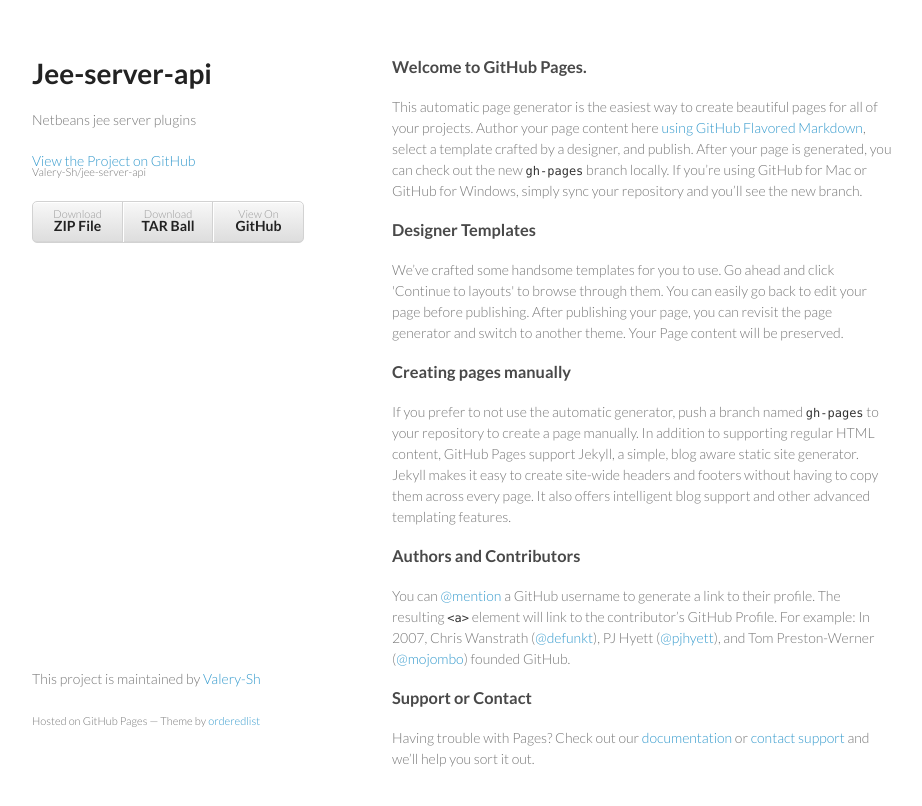
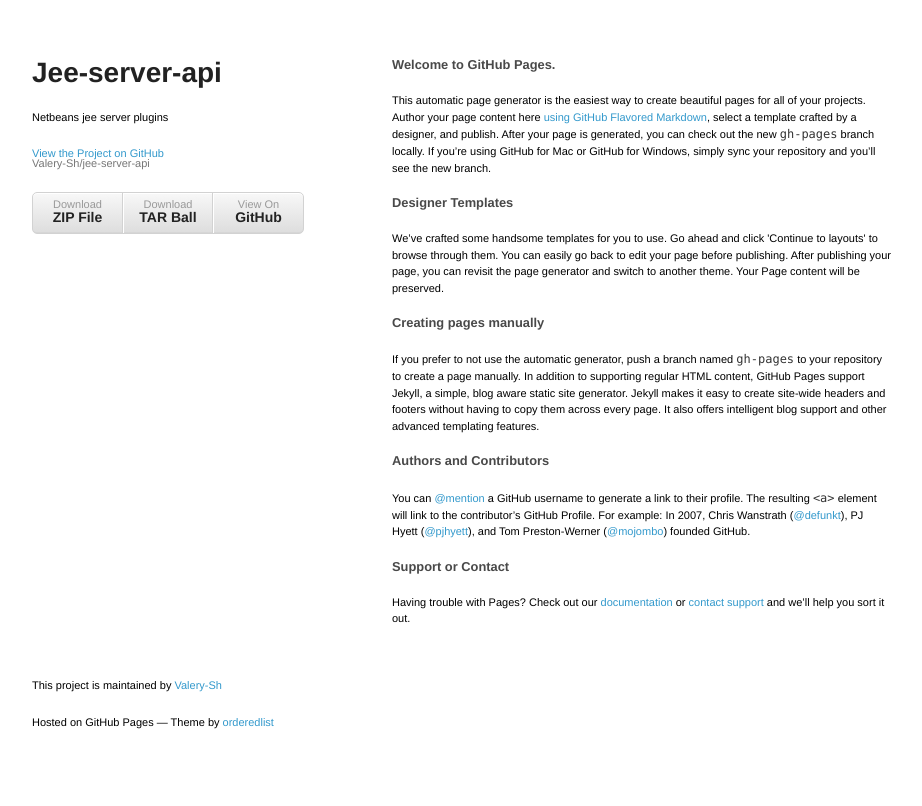
Before and after one commit to Valery-Sh/jee-server-api, a plain HTML site: page index.html in a window 1280 px wide. Shown: the whole page, without its empty margins (178-1100 px from the left). Drawn offline with Linux system fonts and the light colour scheme.

Commit message:
Merge gh-pages into HEAD

```diff
--- a/stylesheets/github-light.css
+++ b/stylesheets/github-light.css
@@ -17,6 +17,7 @@
 
 .pl-c /* comment */ {
   color: #969896;
+  color: black
 }
 
 .pl-c1      /* constant, markup.raw, meta.diff.header, meta.module-reference, meta.property-name, support, support.constant, support.variable, variable.other.constant */,
--- a/stylesheets/styles.css
+++ b/stylesheets/styles.css
@@ -2,8 +2,10 @@
 
 body {
   padding:50px;
-  font:14px/1.5 Lato, "Helvetica Neue", Helvetica, Arial, sans-serif;
-  color:#777;
+  font:11px/1.5 "Helvetica Neue", Helvetica,  Arial, sans-serif, Lato ;
+  /*color:#777*/;
+  color: black;
+
   font-weight:300;
 }
 
```
Also changed, not shown: index.html (+1 -1 lines).
